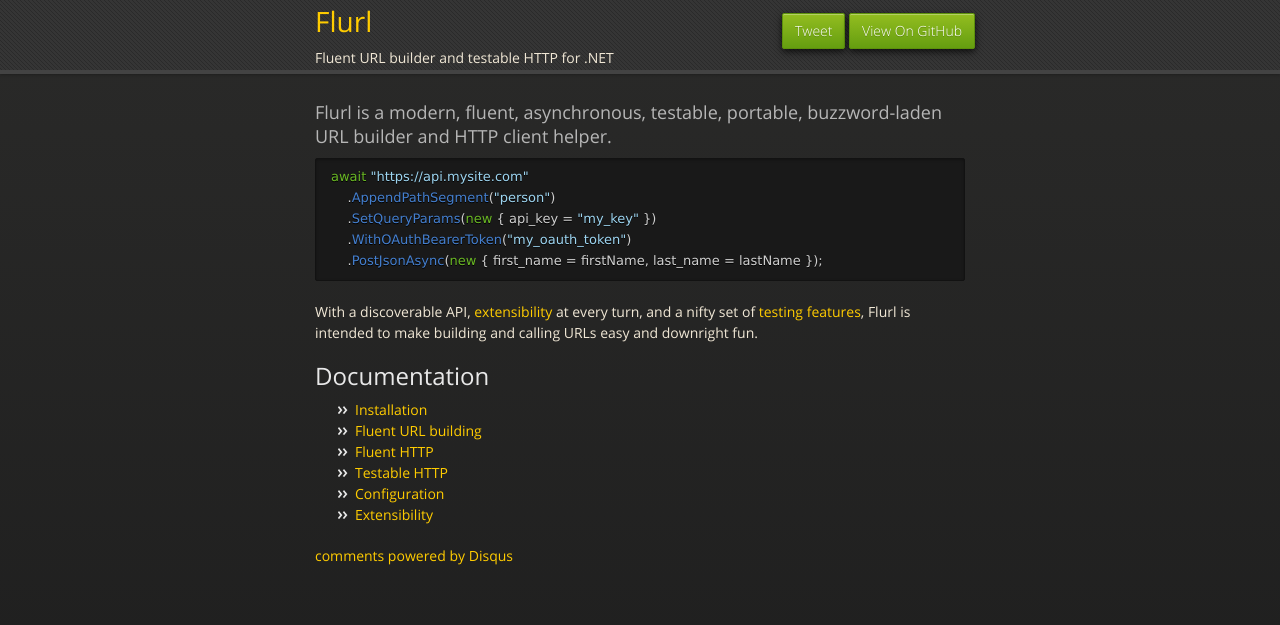
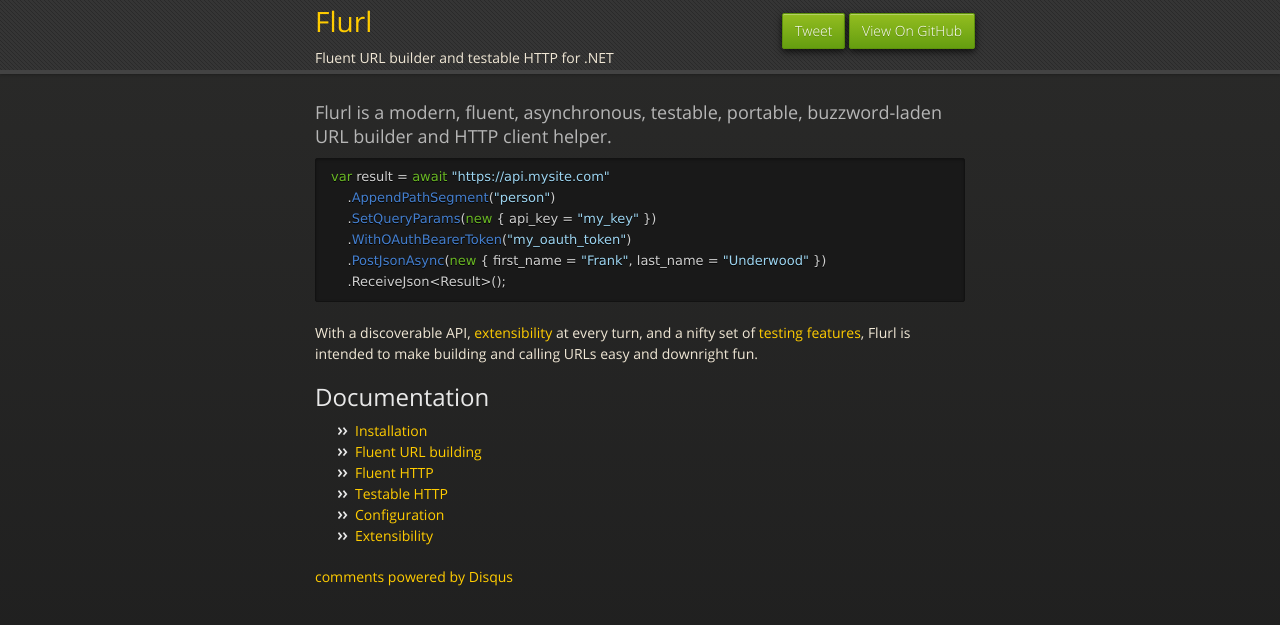
Before and after one commit to tmenier/Flurl, a Jekyll site: the page built from index.md, in a window 1280 px wide. Shown: the top 625 px of the page. Built offline with Jekyll 4.4.1, drawn with Linux system fonts in a browser that asks for light colours; nearby versions of some CDN libraries; Markdown is read by kramdown in place of the engine named in the settings; comment, search, counter and statistics services are not loaded.

Commit message:
made home page example slightly fancier

`````diff
--- a/index.md
+++ b/index.md
@@ -6,11 +6,12 @@
 ###Flurl is a modern, fluent, asynchronous, testable, portable, buzzword-laden URL builder and HTTP client helper.
 
 ````c#
-await "https://api.mysite.com"
+var result = await "https://api.mysite.com"
     .AppendPathSegment("person")
     .SetQueryParams(new { api_key = "my_key" })
     .WithOAuthBearerToken("my_oauth_token")
-    .PostJsonAsync(new { first_name = firstName, last_name = lastName });
+    .PostJsonAsync(new { first_name = "Frank", last_name = "Underwood" })
+    .ReceiveJson<Result>();
 ````
 
 With a discoverable API, [extensibility](extensibility) at every turn, and a nifty set of [testing features](testable-http), Flurl is intended to make building and calling URLs easy and downright fun.
`````
